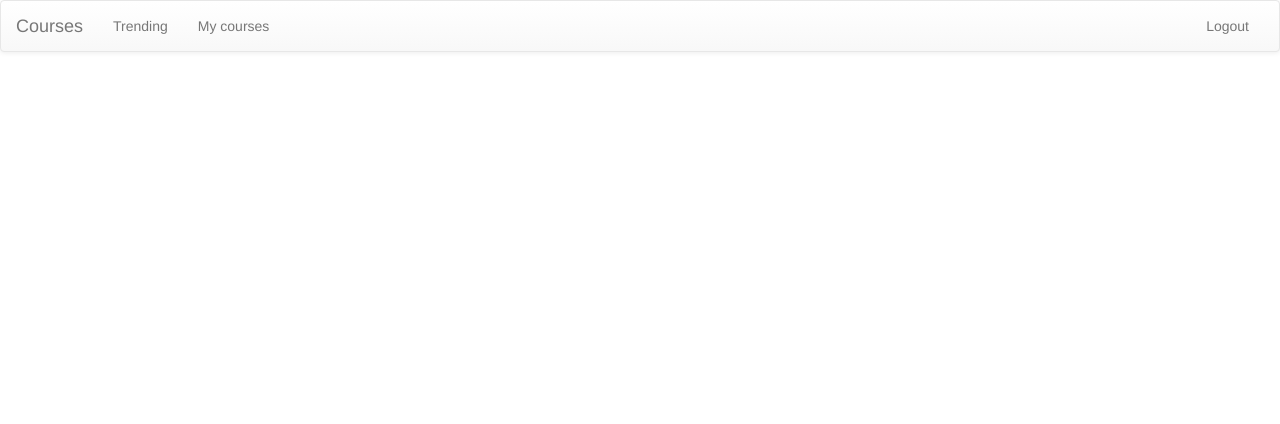
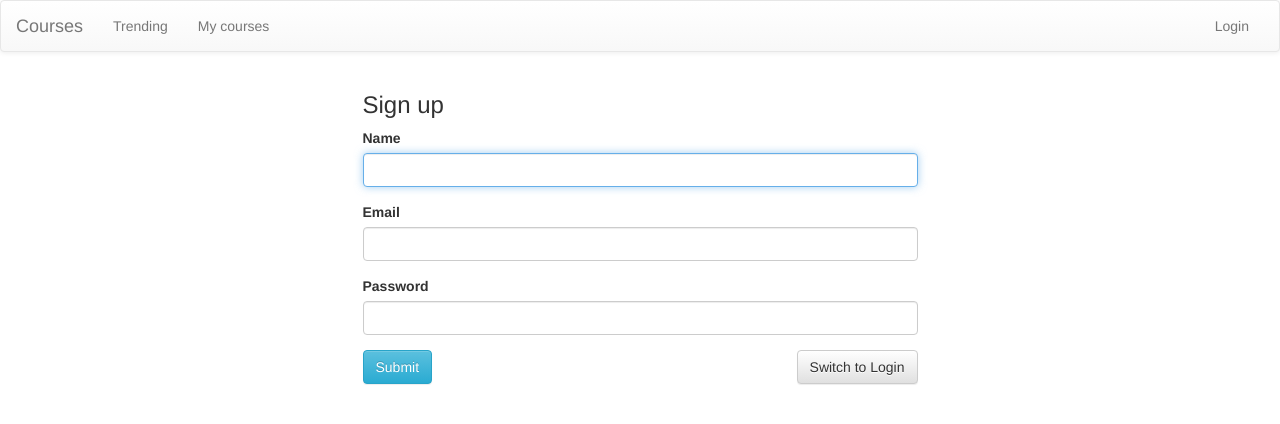
Before and after one commit to tkmk96/courses-app, a React (Create React App) app in the folder client/: page /register in a window 1280 px wide. Shown: the top 424 px of the page. Built offline with nearby package versions, Linux system fonts and the light colour scheme.

Commit message:
Added register and login forms

```diff
--- a/client/src/App.js
+++ b/client/src/App.js
@@ -7,6 +7,8 @@ import Navbar from './components/Navbar';
 import {BrowserRouter, Route} from 'react-router-dom';
 import MyCourses from './components/MyCourses';
 import CourseDetail from './components/CourseDetail';
+import LoginForm from './components/LoginForm';
+import RegisterForm from './components/RegisterForm';
 
 class App extends Component {
     render() {
@@ -19,6 +21,8 @@ class App extends Component {
                             <Route path='/trending' component={Trending} />
                             <Route path='/my-courses' component={MyCourses} />
                             <Route path='/course/:id' component={CourseDetail} />
+                            <Route path='/login' component={LoginForm} />
+                            <Route path='/register' component={RegisterForm} />
                         </div>
                     </div>
                 </Fragment>
--- a/client/src/App.scss
+++ b/client/src/App.scss
@@ -40,8 +40,6 @@
       align-self: flex-end;
     }
   }
-
-
 }
 
 .myCourses {
@@ -59,3 +57,9 @@
 .mb20 {
   margin-bottom: 20px;
 }
+
+.loginForm {
+  .rightBtn {
+    float: right;
+  }
+}
--- /dev/null
+++ b/client/src/components/LoginForm.js
@@ -0,0 +1,56 @@
+import React, {Component} from 'react';
+import {connect} from 'react-redux';
+import {Link} from 'react-router-dom';
+
+class LoginForm extends Component {
+
+    state = {
+        email: '',
+        password: ''
+    };
+
+    render() {
+        return(
+            <form className='loginForm col-md-6 col-sm-offset-3' onSubmit={this._handleSubmit}>
+                <h3 className='text-center'>Login</h3>
+                <div className='form-group'>
+                    <label className='control-label' htmlFor='emailInput'>Email</label>
+                    <div className=''>
+                        <input
+                            className='form-control'
+                            id='emailInput'
+                            required
+                            type='email'
+                            value={this.state.email}
+                            onChange={(e) => this.setState({email: e.target.value})}
+                        />
+                    </div>
+                </div>
+                <div className='form-group'>
+                    <label className='control-label' htmlFor='passwordInput'>Password</label>
+                    <div className=''>
+                        <input
+                            className='form-control'
+                            id='passwordInput'
+                            value={this.state.password}
+                            required
+                            type='password'
+                            onChange={(e) => this.setState({password: e.target.value})}
+                        />
+                    </div>
+                </div>
+                <div className='buttons'>
+                    <button type='submit' className='btn btn-info'>Submit</button>
+                    <Link to='/register' className='btn btn-default rightBtn'>Switch to Sign Up</Link>
+                </div>
+            </form>
+        );
+    }
+
+    _handleSubmit = e => {
+        this.setState({email: '', password: ''});
+        e.preventDefault();
+    };
+}
+
+export default connect(null)(LoginForm);
--- a/client/src/components/Navbar.js
+++ b/client/src/components/Navbar.js
@@ -47,7 +47,7 @@ class Navbar extends Component {
                             <li className={pathname === '/my-courses' ? 'active' : ''}><Link to='/my-courses'>My courses</Link></li>
                         </ul>
                         <ul className='nav navbar-nav navbar-right'>
-                            <li><Link to='/logout'>Logout</Link></li>
+                            <li><Link to='/login'>Login</Link></li>
                         </ul>
                     </div>
                 </div>
--- /dev/null
+++ b/client/src/components/RegisterForm.js
@@ -0,0 +1,71 @@
+import React, {Component} from 'react';
+import {connect} from 'react-redux';
+import {Link} from 'react-router-dom';
+
+class RegisterForm extends Component {
+
+    state = {
+        name: '',
+        email: '',
+        password: ''
+    };
+
+    render() {
+        return(
+            <form className='loginForm col-md-6 col-sm-offset-3' onSubmit={this._handleSubmit}>
+                <h3>Sign up</h3>
+                <div className='form-group'>
+                    <label className='control-label' htmlFor='nameInput'>Name</label>
+                    <div>
+                        <input
+                            className='form-control'
+                            id='nameInput'
+                            autoFocus
+                            required
+                            value={this.state.name}
+                            onChange={(e) => this.setState({name: e.target.value})}
+                        />
+                    </div>
+
+                </div>
+                <div className='form-group'>
+                    <label className='control-label' htmlFor='emailInput'>Email</label>
+                    <div>
+                        <input
+                            className='form-control'
+                            id='emailInput'
+                            required
+                            type='email'
+                            value={this.state.email}
+                            onChange={(e) => this.setState({email: e.target.value})}
+                        />
+                    </div>
+                </div>
+                <div className='form-group'>
+                    <label className='control-label' htmlFor='passwordInput'>Password</label>
+                    <div>
+                        <input
+                            className='form-control'
+                            id='passwordInput'
+                            value={this.state.password}
+                            required
+                            type='password'
+                            onChange={(e) => this.setState({password: e.target.value})}
+                        />
+                    </div>
+                </div>
+                <div>
+                    <button type='submit' className='btn btn-info'>Submit</button>
+                    <Link to='login' className='btn btn-default rightBtn'>Switch to Login</Link>
+                </div>
+            </form>
+        );
+    }
+
+    _handleSubmit = e => {
+        this.setState({name: '', email: '', password: ''});
+        e.preventDefault();
+    };
+}
+
+export default connect(null)(RegisterForm);
```
